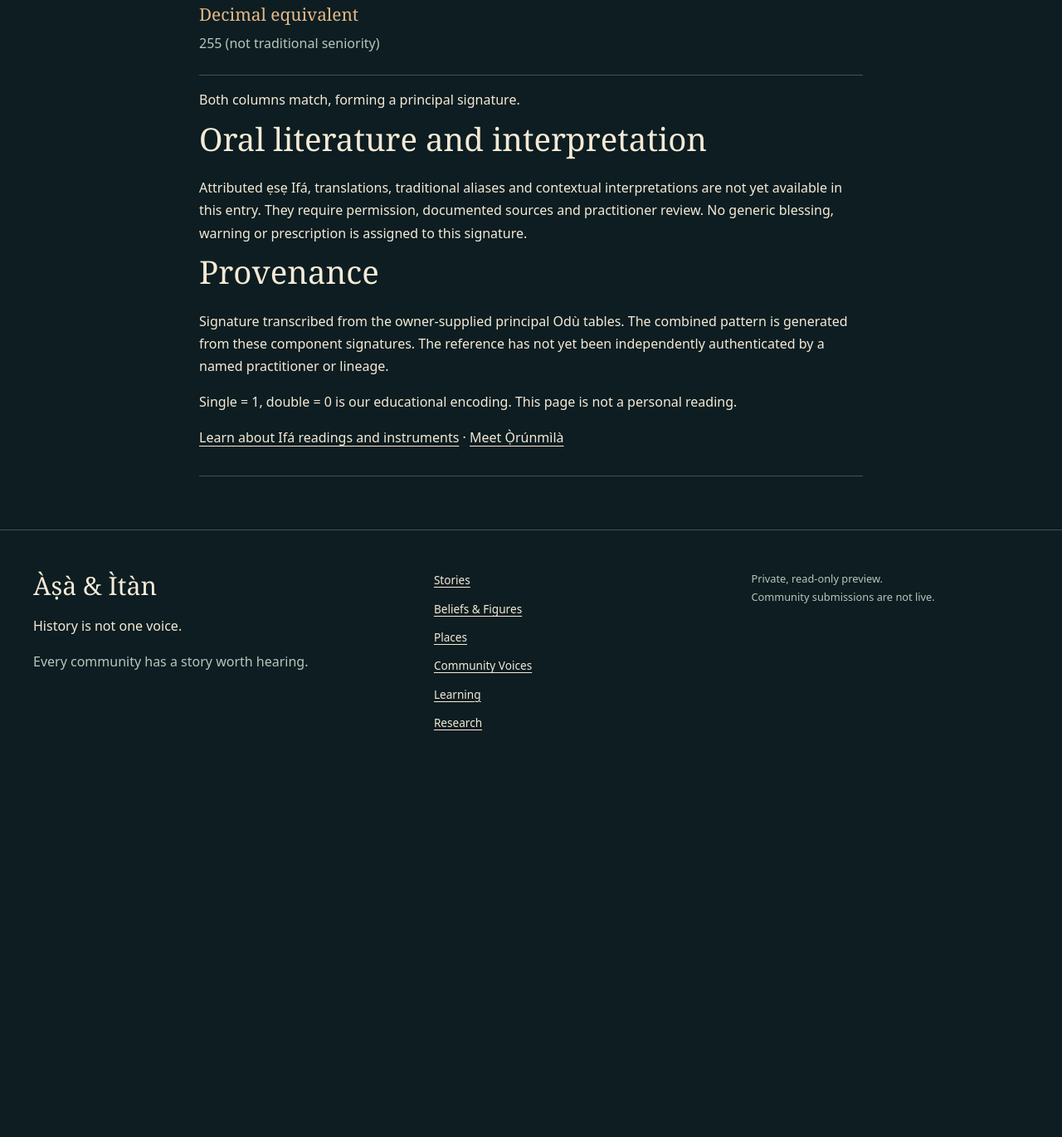
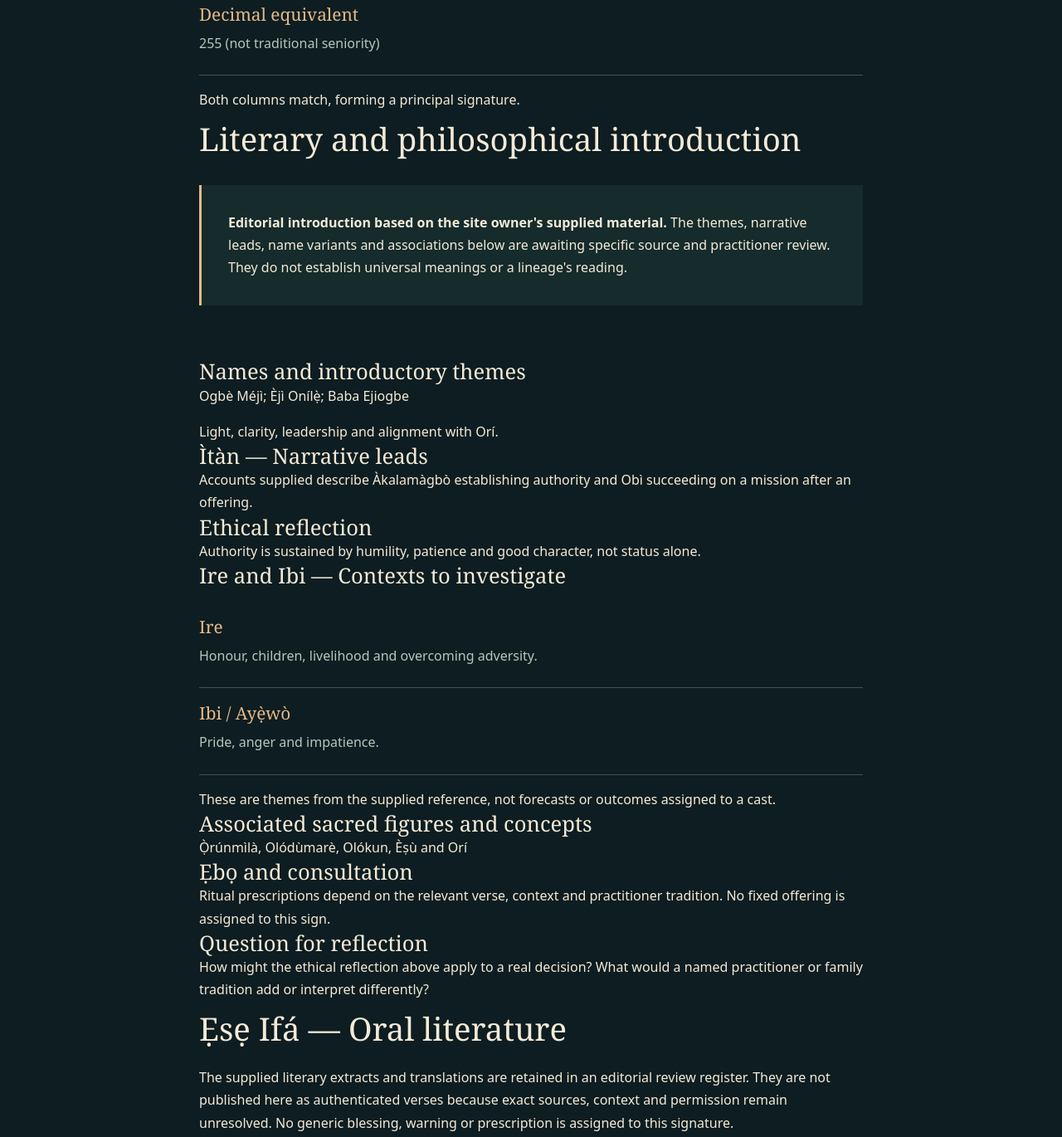
Before and after one commit to BolaOlatPrivateCollege/yoruba-heritage-platform, an Astro site in the folder web/: page /learning/ifa/odu/ogbe in a window 1280 px wide. Shown: the part 1042-2412 px from the top of the page at 83% size. Before the commit the page ends 1972 px from the top, so only its background shows below. Built offline with nearby package versions, Linux system fonts and the light colour scheme; Astro itself is replaced by a stand-in of ours.

Commit message:
Render explicitly attributed literary introductions on principal Odù pages only

```diff
--- a/web/src/pages/learning/ifa/odu/[slug].astro
+++ b/web/src/pages/learning/ifa/odu/[slug].astro
@@ -1,9 +1,11 @@
 ---
 import Site from '../../../../layouts/Site.astro';
 import OduSignature from '../../../../components/OduSignature.astro';
+import {principalGuides} from '../../../../lib/principal-odu-guide';
 import {oduLibrary,oduHref,type OduEntry} from '../../../../lib/odu-library';
 export function getStaticPaths(){return oduLibrary.map(o=>({params:{slug:o.slug},props:{o}}));}
 const {o}=Astro.props as {o:OduEntry};
+const guide=o.principal?principalGuides[o.slug]:undefined;
 const reverse=oduLibrary.find(x=>x.right.slug===o.left.slug&&x.left.slug===o.right.slug)!;
 ---
 <Site title={o.name+' — Odù reference'} active="Learning">
@@ -16,7 +18,18 @@ const reverse=oduLibrary.find(x=>x.right.slug===o.left.slug&&x.left.slug===o.rig
 <dl class="glossary"><div><dt>Right column (first)</dt><dd>{o.right.name} · <code>{o.right.code}</code></dd></div><div><dt>Left column (second)</dt><dd>{o.left.name} · <code>{o.left.code}</code></dd></div><div><dt>Educational eight-bit encoding</dt><dd><code>{o.bits}</code></dd></div><div><dt>Decimal equivalent</dt><dd>{o.decimal} (not traditional seniority)</dd></div></dl>
 <p>{o.principal?'Both columns match, forming a principal signature.':'The columns differ. Reversing their order gives a distinct configuration.'}</p>
 {!o.principal&&<p><a href={oduHref(reverse.slug)}>Explore reversed pairing: {reverse.name}</a></p>}
-<h2>Oral literature and interpretation</h2><p>Attributed ẹsẹ Ifá, translations, traditional aliases and contextual interpretations are not yet available in this entry. They require permission, documented sources and practitioner review. No generic blessing, warning or prescription is assigned to this signature.</p>
+{guide&&<section aria-labelledby="guide-title" class="principal-guide">
+<h2 id="guide-title">Literary and philosophical introduction</h2>
+<p class="notice"><strong>Editorial introduction based on the site owner's supplied material.</strong> The themes, narrative leads, name variants and associations below are awaiting specific source and practitioner review. They do not establish universal meanings or a lineage's reading.</p>
+<h3>Names and introductory themes</h3><p lang="yo">{guide.aliases}</p><p>{guide.theme}</p>
+<h3>Ìtàn — Narrative leads</h3><p>{guide.narrative}</p>
+<h3>Ethical reflection</h3><p>{guide.reflection}</p>
+<h3>Ire and Ibi — Contexts to investigate</h3><dl class="glossary"><div><dt>Ire</dt><dd>{guide.ire}</dd></div><div><dt>Ibi / Ayẹ̀wò</dt><dd>{guide.ibi}</dd></div></dl><p>These are themes from the supplied reference, not forecasts or outcomes assigned to a cast.</p>
+<h3>Associated sacred figures and concepts</h3><p>{guide.associations}</p>
+<h3>Ẹbọ and consultation</h3><p>Ritual prescriptions depend on the relevant verse, context and practitioner tradition. No fixed offering is assigned to this sign.</p>
+<h3>Question for reflection</h3><p>How might the ethical reflection above apply to a real decision? What would a named practitioner or family tradition add or interpret differently?</p>
+</section>}
+<h2>Ẹsẹ Ifá — Oral literature</h2><p>{guide?'The supplied literary extracts and translations are retained in an editorial review register. They are not published here as authenticated verses because exact sources, context and permission remain unresolved.':'Attributed ẹsẹ Ifá, translations, traditional aliases and contextual interpretations are not yet available in this entry.'} No generic blessing, warning or prescription is assigned to this signature.</p>
 <h2>Provenance</h2><p>Signature transcribed from the owner-supplied principal Odù tables. The combined pattern is generated from these component signatures. The reference has not yet been independently authenticated by a named practitioner or lineage.</p>
 <p>Single = 1, double = 0 is our educational encoding. This page is not a personal reading.</p>
 <p><a href="/learning/ifa/">Learn about Ifá readings and instruments</a> · <a href="/figures/orunmila/">Meet Ọ̀rúnmìlà</a></p>
```
